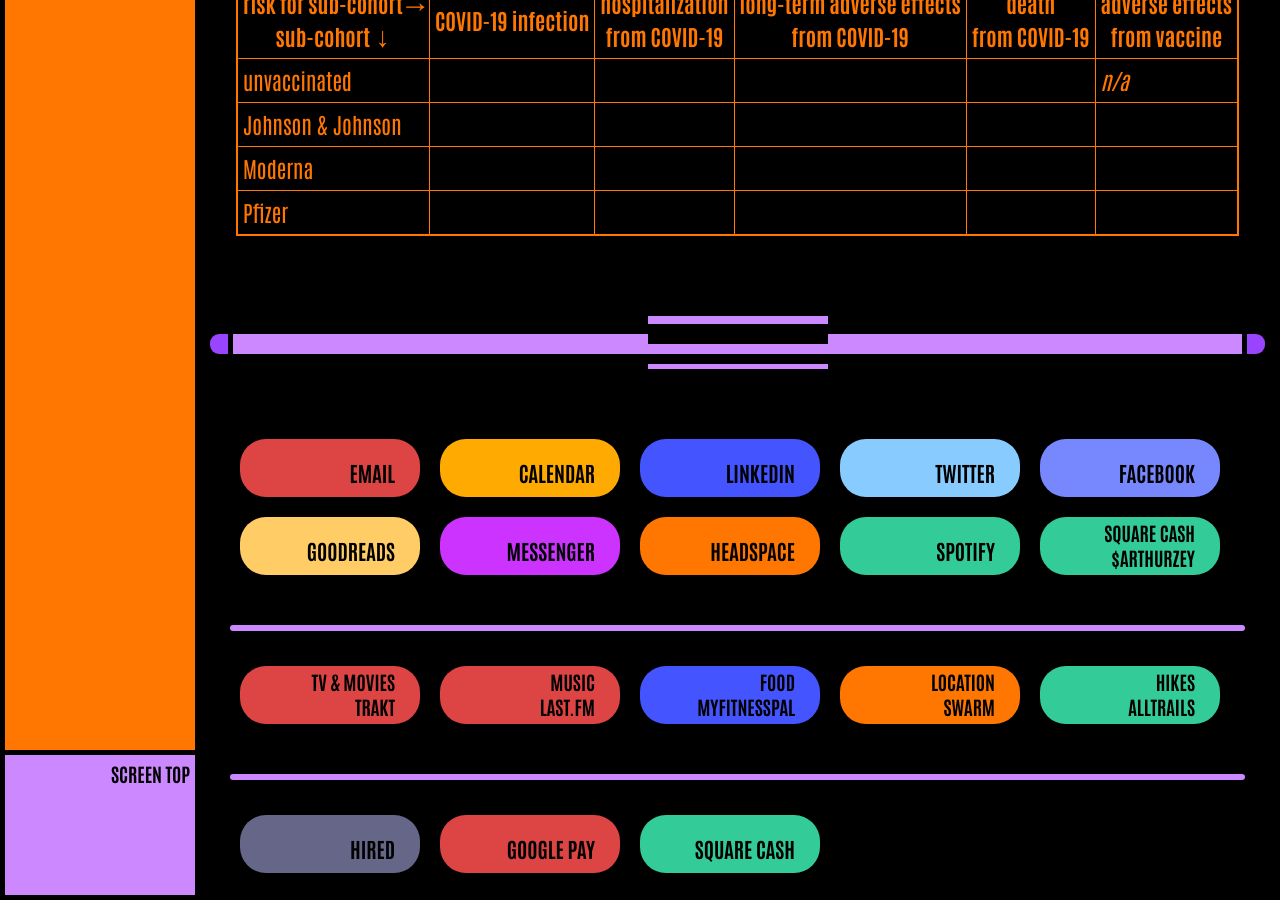
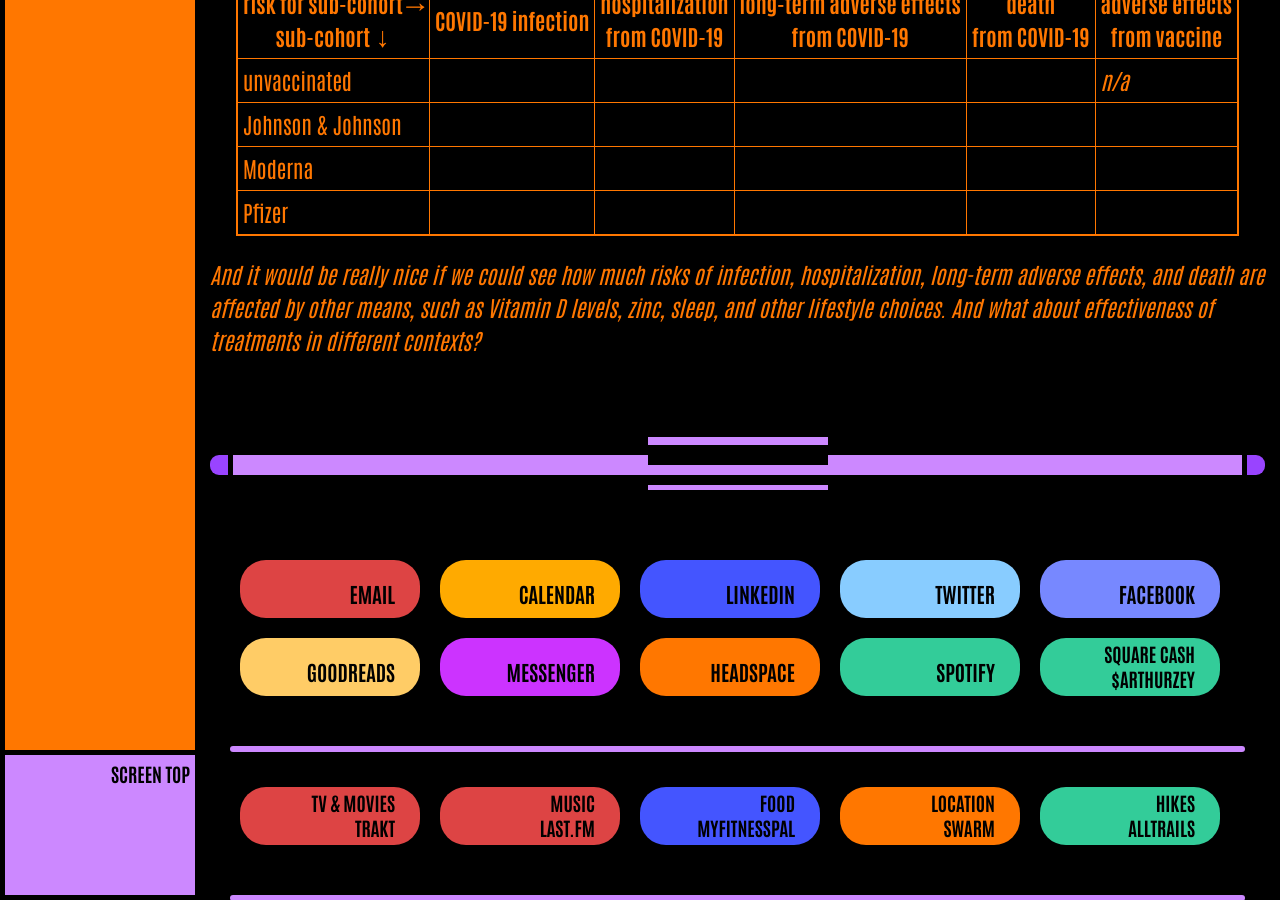
Before and after one commit to ArthurZey/arthurzey.github.io, a Jekyll site: the page built from _pages/stubs/vaccines.md, in a window 1280 px wide and 900 px high, scrolled down 3142 px. Built offline with Jekyll 4.4.1, drawn with Linux system fonts in a browser that asks for light colours; some of the changed text lies outside the part shown.

Commit message:
added a point about other risk mitigations and treatment effectiveness

```diff
--- a/_pages/stubs/vaccines.md
+++ b/_pages/stubs/vaccines.md
@@ -87,3 +87,5 @@
 |Johnson & Johnson| | | | | |
 |Moderna| | | | | |
 |Pfizer| | | | | |
+
+_And it would be really nice if we could see how much risks of infection, hospitalization, long-term adverse effects, and death are affected by other means, such as Vitamin D levels, zinc, sleep, and other lifestyle choices. And what about effectiveness of treatments in different contexts?_
```
Also changed, not shown: other parts of _pages/stubs/vaccines.md (+1 -1 lines).
